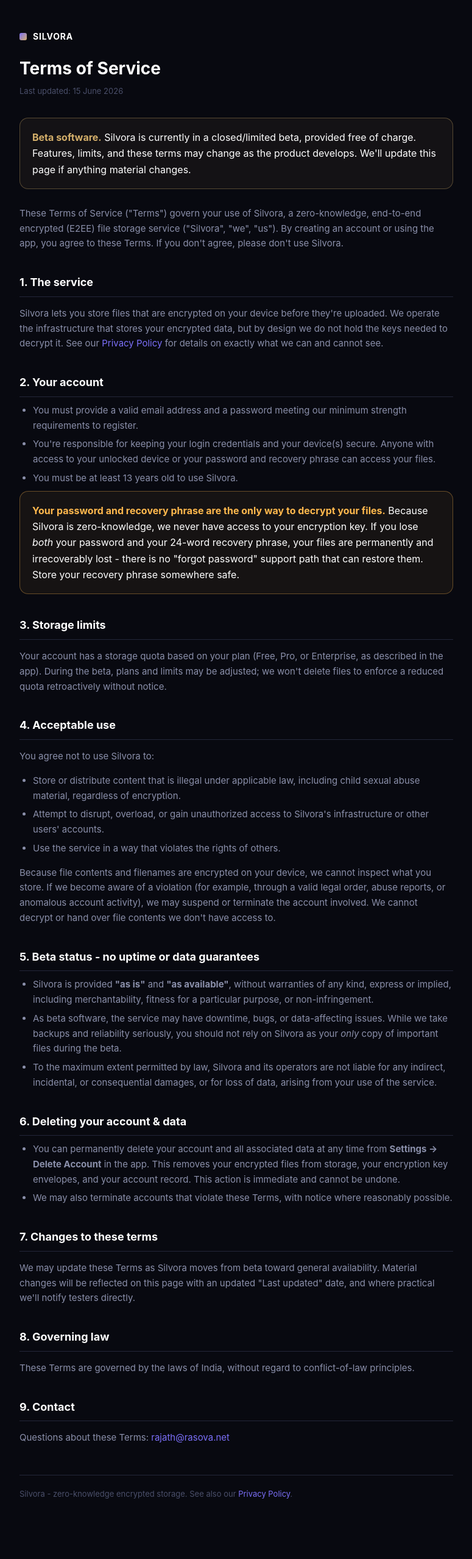
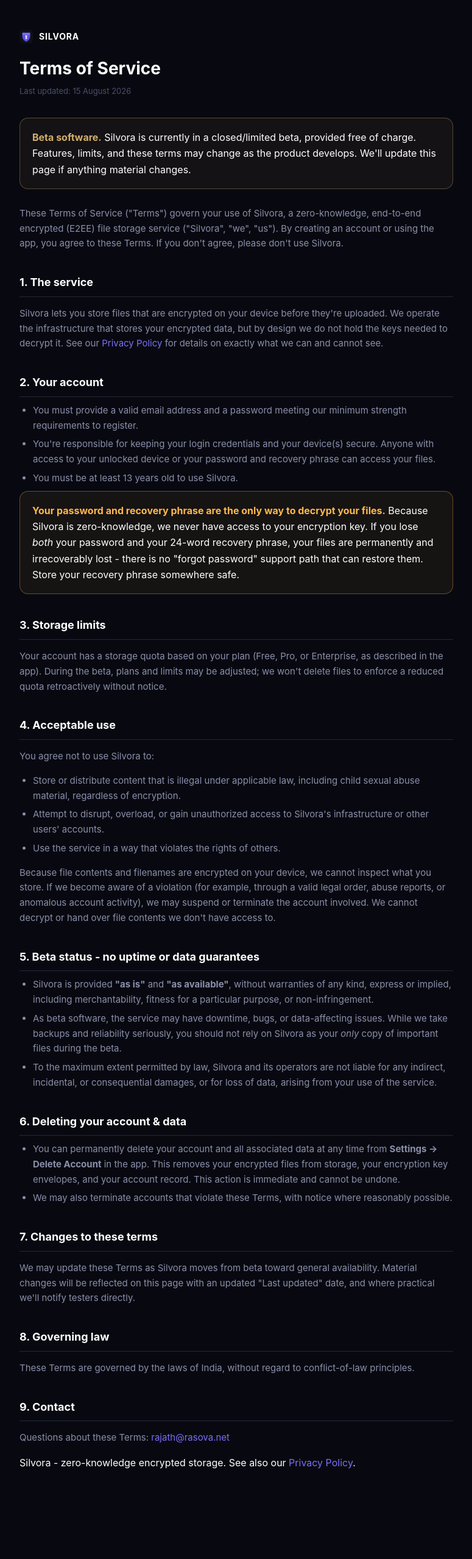
Before and after one commit to Rajathtuesday/silvora_demo, a Django app: page /terms/ in a window 1280 px wide. Shown: the whole page at 61% size, without its empty margins (252-1027 px from the left). After the commit the page ends 2408 px from the top, so only its background shows below. Run offline with Django 5.2, Linux system fonts and the light colour scheme.

Commit message:
Use the real Silvora logo instead of a placeholder dot on legal pages
Privacy Policy and Terms of Service reused the same apple-touch-icon.png these pages already load for their favicon, instead of a plain gradient dot.

```diff
--- a/templates/legal/terms.html
+++ b/templates/legal/terms.html
@@ -39,10 +39,10 @@
     gap: 10px;
     margin-bottom: 8px;
   }
-  .brand-dot {
-    width: 12px; height: 12px;
-    border-radius: 3px;
-    background: linear-gradient(135deg, var(--primary-light), var(--gold));
+  .brand-logo {
+    width: 22px; height: 22px;
+    border-radius: 6px;
+    display: block;
   }
   .brand-name {
     font-weight: 700;
@@ -101,7 +101,7 @@
     padding: 1px 6px;
     font-size: 13px;
     color: var(--gold);
-  }
+  }a
   footer {
     margin-top: 48px;
     padding-top: 20px;
@@ -115,11 +115,11 @@
 <div class="wrap">
 
   <div class="brand">
-    <span class="brand-dot"></span>
+    <img src="{% static 'favicon/apple-touch-icon.png' %}" alt="Silvora" class="brand-logo">
     <span class="brand-name">Silvora</span>
   </div>
   <h1>Terms of Service</h1>
-  <div class="updated">Last updated: 15 June 2026</div>
+  <div class="updated">Last updated: 15 August 2026</div>
 
   <div class="card beta">
     <strong>Beta software.</strong> Silvora is currently in a closed/limited beta,
```
Also changed, not shown: templates/legal/privacy.html (+5 -5 lines).
